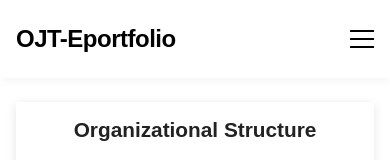
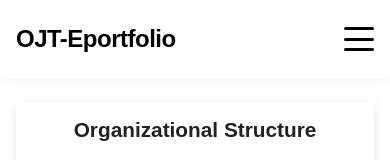
Before and after one commit to zettuzz/portfolio, a React (Vite) app: page /ojt-dashboard in a window 390 px wide. Shown: the top 160 px of the page. Built offline with nearby package versions, Linux system fonts and the light colour scheme.

Commit message:
navbarchange

```diff
--- a/src/components/Navbar.css
+++ b/src/components/Navbar.css
@@ -57,17 +57,20 @@
   display: none;
   flex-direction: column;
   justify-content: space-between;
-  width: 24px;
-  height: 18px;
+  width: 30px;
+  height: 24px;
   cursor: pointer;
+  position: relative;
+  z-index: 1001;
 }
 
 .menu-icon span {
   display: block;
   width: 100%;
-  height: 2px;
+  height: 3px;
   background-color: var(--primary-color);
-  transition: var(--transition);
+  transition: all 0.3s ease;
+  border-radius: 2px;
 }
 
 /* Mobile menu styles */
@@ -98,14 +101,15 @@
   }
 
   .menu-icon.active span:nth-child(1) {
-    transform: translateY(8px) rotate(45deg);
+    transform: translateY(10px) rotate(45deg);
   }
 
   .menu-icon.active span:nth-child(2) {
     opacity: 0;
+    transform: translateX(-20px);
   }
 
   .menu-icon.active span:nth-child(3) {
-    transform: translateY(-8px) rotate(-45deg);
+    transform: translateY(-10px) rotate(-45deg);
   }
 }
```
